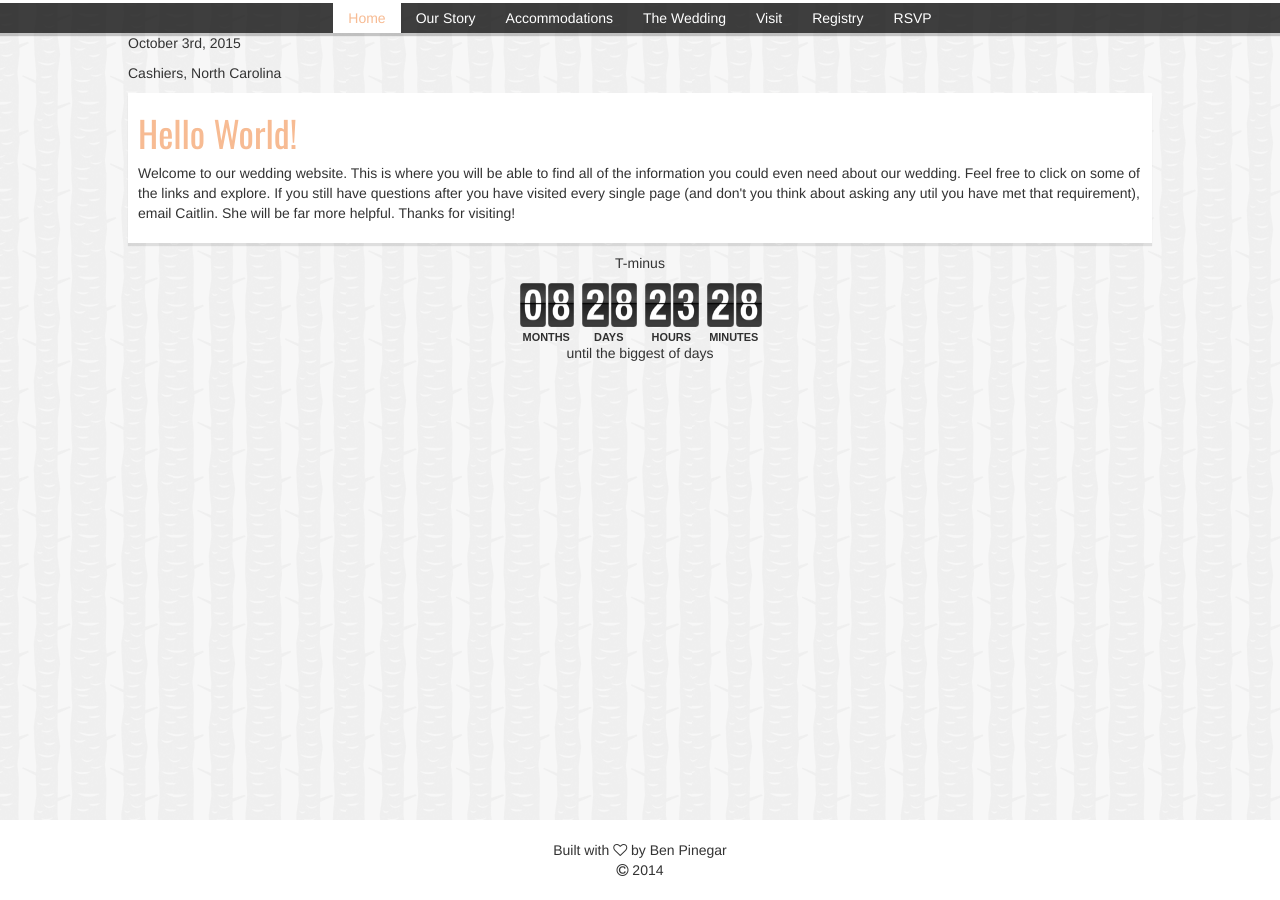
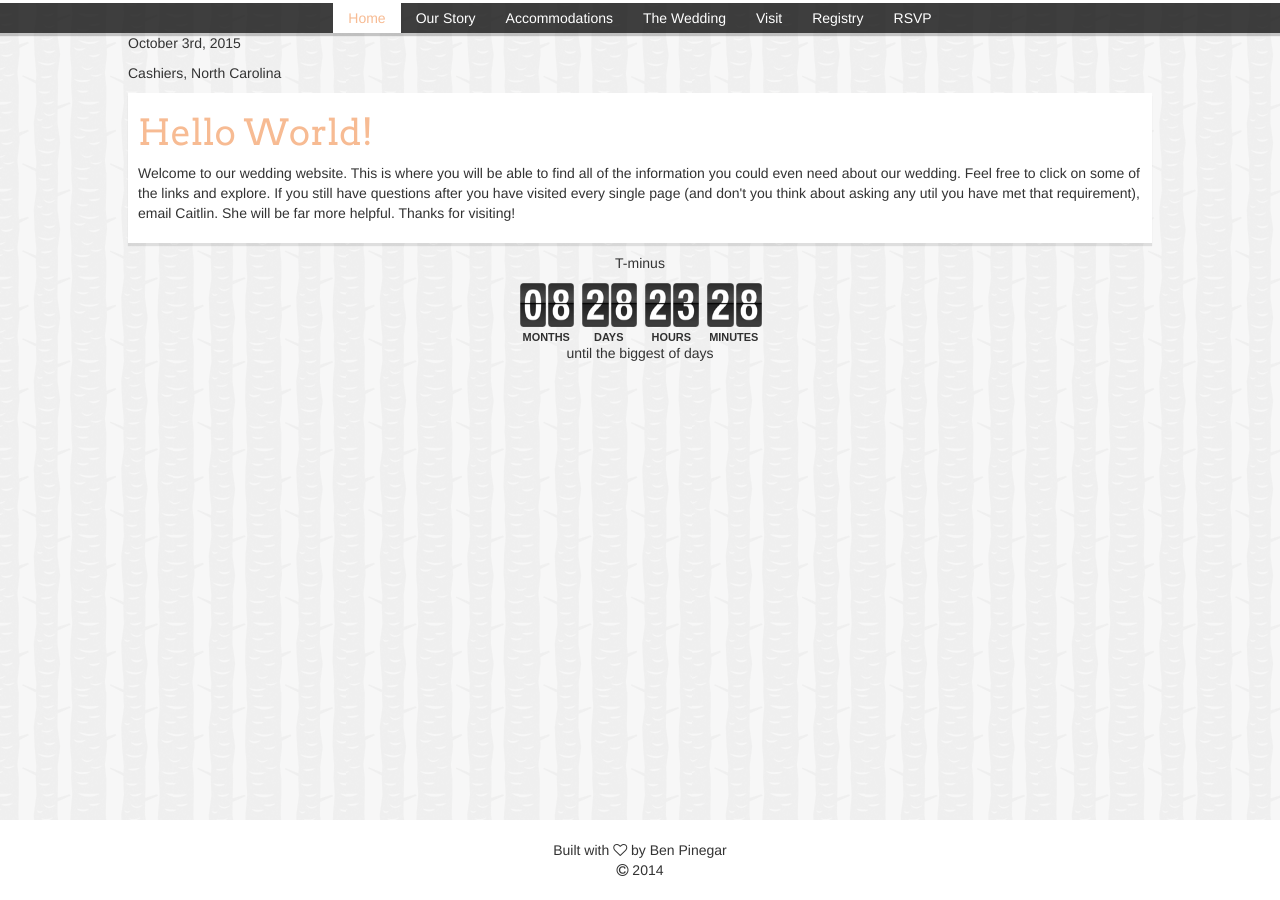
Before and after one commit to bpinegar/bpinegar.github.io, a Jekyll site: the page built from index.html, in a window 1280 px wide. Built offline with Jekyll 4.4.1, drawn with Linux system fonts in a browser that asks for light colours; nearby versions of some CDN libraries.

Commit message:
Update _custom.scss

```diff
--- a/_sass/_custom.scss
+++ b/_sass/_custom.scss
@@ -25,7 +25,7 @@ footer {
   bottom: 0;
 }
 h1 {
-  font-family: "Oswald", helvetica, arial, sans-serif;
+  font-family: "Arvo", serif;
 }
 .footer-wrapper{
   text-align: center;
```
